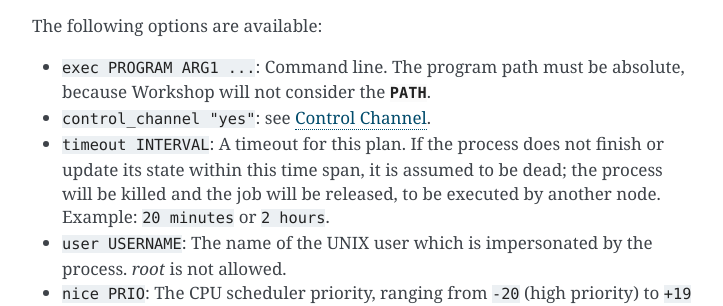
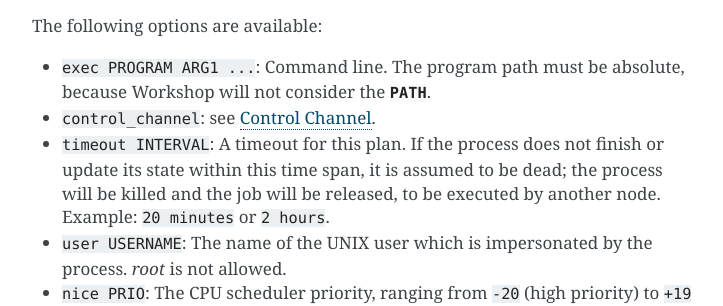
Before and after one commit to CM4all/workshop, a Sphinx documentation site: the page built from doc/index.rst, in a window 1280 px wide and 900 px high, scrolled down 4080 px. Shown: the part 150-456 px from the top of the window, without its empty margins (388-1111 px from the left). Built offline with Sphinx 7.4.7, drawn with Linux system fonts in a browser that asks for light colours.

Commit message:
workshop/plan: no boolean value after "control_channel"
This was unlike the other bool settings.

```diff
--- a/doc/index.rst
+++ b/doc/index.rst
@@ -215,7 +215,7 @@
 * :samp:`exec PROGRAM ARG1 ...`: Command line.  The program path must
   be absolute, because Workshop will not consider the :envvar:`PATH`.
 
-* :samp:`control_channel "yes"`: see `Control Channel`_.
+* :samp:`control_channel`: see `Control Channel`_.
 
 * :samp:`timeout INTERVAL`: A timeout for this plan.  If the process
   does not finish or update its state within this time span, it is
```
Also changed, not shown: 2 other files.
